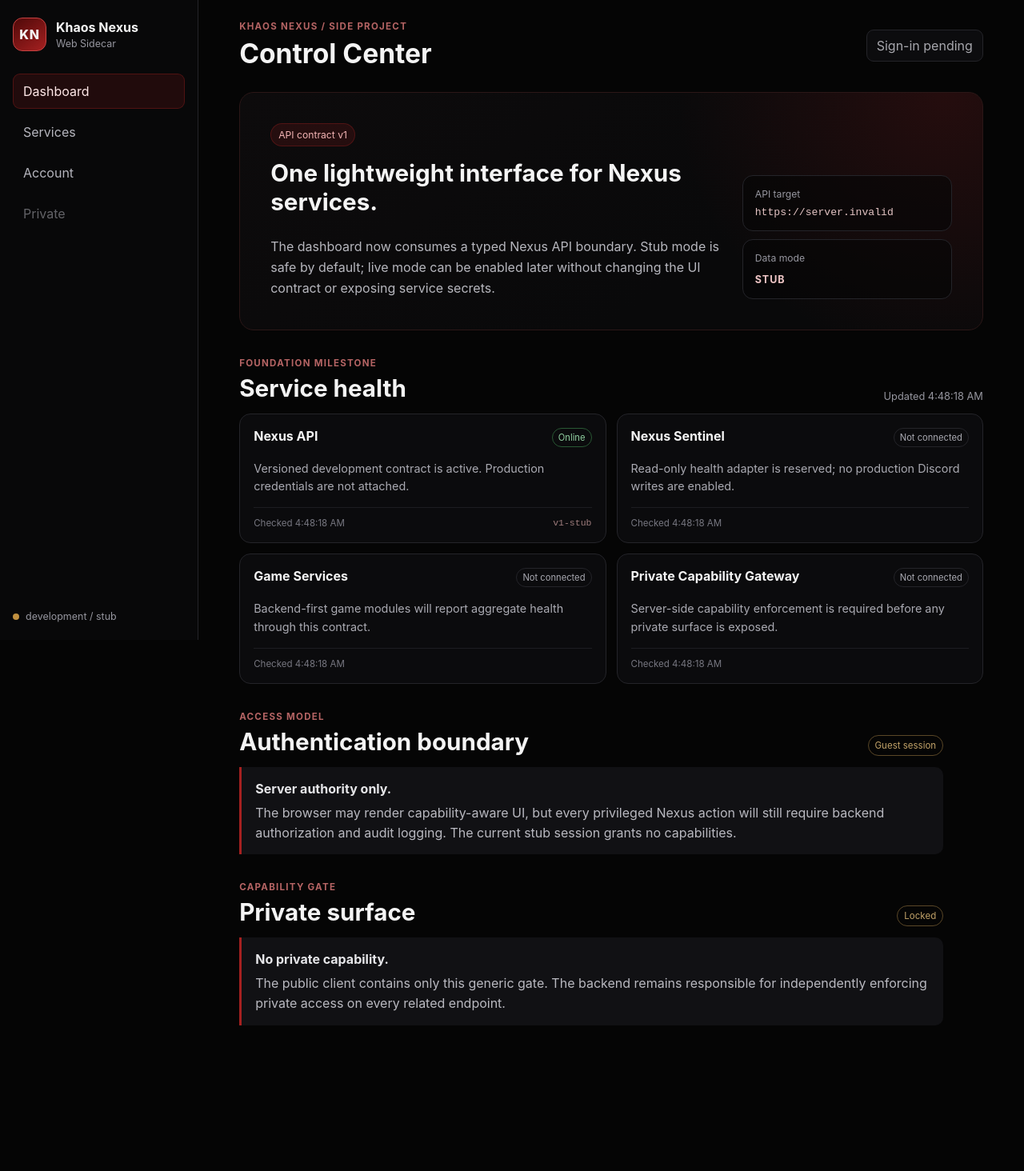
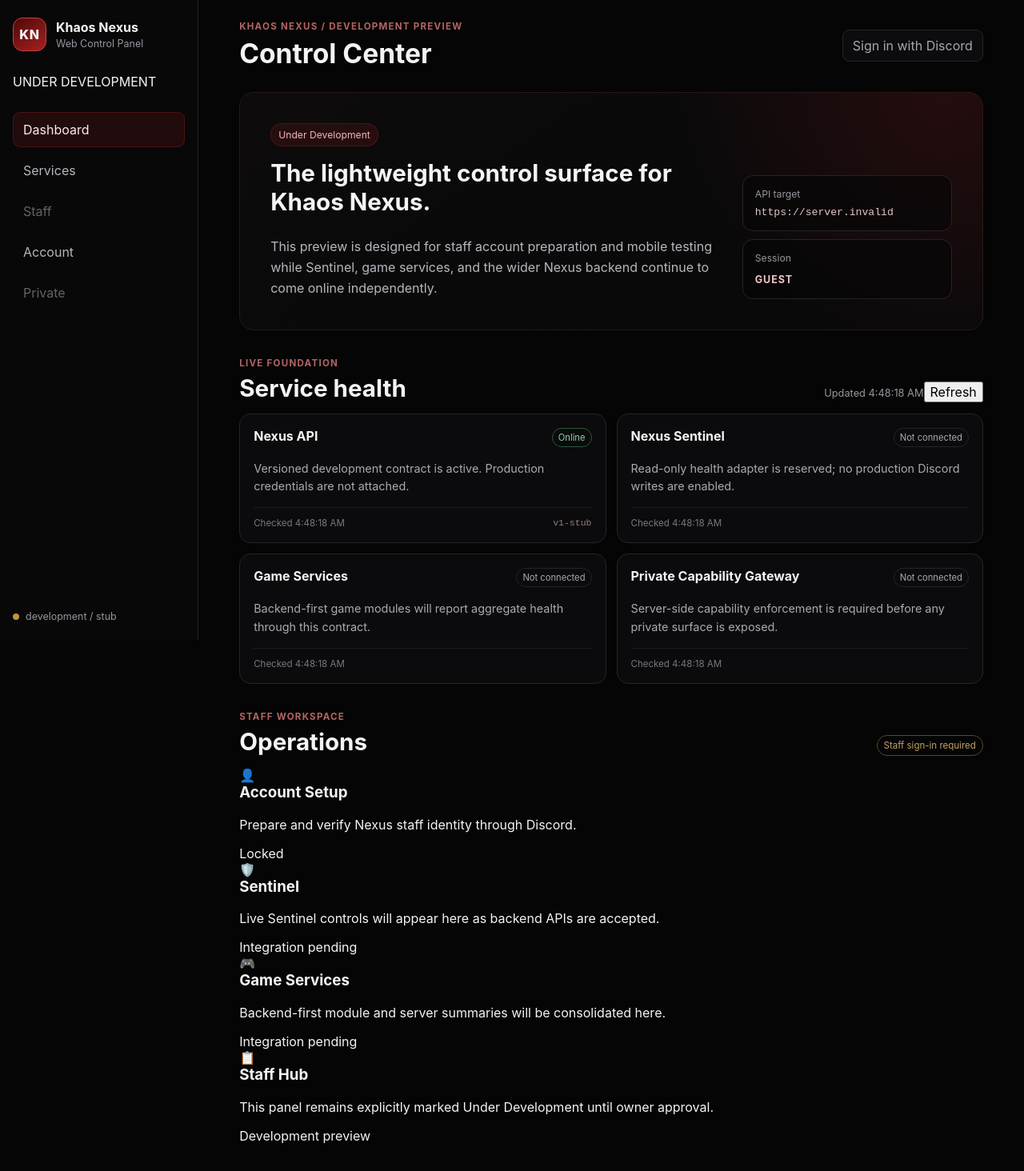
Before and after one commit to Khaos-Krew/Khaos-Nexus, a React (Vite) app in the folder web/: page / in a window 1280 px wide. Shown: the top 1464 px of the page at 80% size. Before the commit the page ends 1354 px from the top, so only its background shows below. Built offline with nearby package versions, Linux system fonts and the light colour scheme; no server answers.

Commit message:
feat(web): build usable staff control panel shell

```diff
--- a/web/src/App.tsx
+++ b/web/src/App.tsx
@@ -25,32 +25,40 @@
   const [loadError, setLoadError] = useState<string | null>(null);
   const [loading, setLoading] = useState(true);
 
+  const loadSnapshots = async () => {
+    setLoading(true);
+    try {
+      const [nextHealth, nextSession] = await Promise.all([
+        getHealthSnapshot(),
+        getSessionSnapshot()
+      ]);
+      setHealth(nextHealth);
+      setSession(nextSession);
+      setLoadError(null);
+    } catch (error: unknown) {
+      setLoadError(error instanceof Error ? error.message : 'Unable to load Nexus status.');
+    } finally {
+      setLoading(false);
+    }
+  };
+
   useEffect(() => {
-    const controller = new AbortController();
-
-    Promise.all([
-      getHealthSnapshot(controller.signal),
-      getSessionSnapshot(controller.signal)
-    ])
-      .then(([nextHealth, nextSession]) => {
-        setHealth(nextHealth);
-        setSession(nextSession);
-        setLoadError(null);
-      })
-      .catch((error: unknown) => {
-        if (controller.signal.aborted) return;
-        setLoadError(error instanceof Error ? error.message : 'Unable to load Nexus status.');
-      })
-      .finally(() => {
-        if (!controller.signal.aborted) setLoading(false);
-      });
-
-    return () => controller.abort();
+    void loadSnapshots();
   }, []);
 
   const services = health?.services ?? [];
   const signedIn = session?.authenticated === true && session.user !== null;
+  const staffAllowed = hasCapability(session, capabilities.staffAccess);
   const privateAllowed = hasCapability(session, capabilities.privateAccess);
+
+  const signIn = () => {
+    window.location.assign('/api/v1/auth/discord/start');
+  };
+
+  const signOut = async () => {
+    await fetch('/api/v1/auth/logout', { method: 'POST', credentials: 'include' });
+    await loadSnapshots();
+  };
 
   return (
     <div className="app-shell">
@@ -59,21 +67,18 @@
           <div className="brand-mark">KN</div>
           <div>
             <strong>Khaos Nexus</strong>
-            <span>Web Sidecar</span>
+            <span>Web Control Panel</span>
           </div>
         </div>
+
+        <div className="dev-ribbon">UNDER DEVELOPMENT</div>
 
         <nav aria-label="Primary navigation">
           <a className="nav-item active" href="#dashboard">Dashboard</a>
           <a className="nav-item" href="#services">Services</a>
+          <a className={`nav-item ${staffAllowed ? '' : 'locked'}`.trim()} href={staffAllowed ? '#staff' : '#account'}>Staff</a>
           <a className="nav-item" href="#account">Account</a>
-          <a
-            className={`nav-item ${privateAllowed ? '' : 'locked'}`.trim()}
-            href={privateAllowed ? '#private' : '#account'}
-            aria-disabled={!privateAllowed}
-          >
-            Private
-          </a>
+          <a className={`nav-item ${privateAllowed ? '' : 'locked'}`.trim()} href={privateAllowed ? '#private' : '#account'}>Private</a>
         </nav>
 
         <div className="sidebar-footer">
@@ -85,21 +90,26 @@
       <main>
         <header className="topbar">
           <div>
-            <p className="eyebrow">Khaos Nexus / Side Project</p>
+            <p className="eyebrow">Khaos Nexus / Development Preview</p>
             <h1>Control Center</h1>
           </div>
-          <button type="button" className="account-button" disabled={!signedIn}>
-            {signedIn ? session.user?.displayName : 'Sign-in pending'}
-          </button>
+          <div className="account-actions">
+            {signedIn && session.user?.avatarUrl && (
+              <img className="account-avatar" src={session.user.avatarUrl} alt="" />
+            )}
+            <button type="button" className="account-button primary" onClick={signedIn ? signOut : signIn}>
+              {signedIn ? `Sign out ${session.user?.displayName ?? ''}` : 'Sign in with Discord'}
+            </button>
+          </div>
         </header>
 
         <section className="hero" id="dashboard">
           <div>
-            <span className="status-pill">API contract v1</span>
-            <h2>One lightweight interface for Nexus services.</h2>
+            <span className="status-pill">Under Development</span>
+            <h2>The lightweight control surface for Khaos Nexus.</h2>
             <p>
-              The dashboard now consumes a typed Nexus API boundary. Stub mode is safe by default;
-              live mode can be enabled later without changing the UI contract or exposing service secrets.
+              This preview is designed for staff account preparation and mobile testing while Sentinel,
+              game services, and the wider Nexus backend continue to come online independently.
             </p>
           </div>
           <div className="hero-stat-stack">
@@ -108,8 +118,8 @@
               <code>{nexusClientConfig.apiBase}</code>
             </div>
             <div className="hero-stat">
-              <span>Data mode</span>
-              <strong>{nexusClientConfig.dataMode}</strong>
+              <span>Session</span>
+              <strong>{signedIn ? 'Authenticated' : 'Guest'}</strong>
             </div>
           </div>
         </section>
@@ -124,28 +134,27 @@
         <section className="section" id="services">
           <div className="section-heading">
             <div>
-              <p className="eyebrow">Foundation milestone</p>
+              <p className="eyebrow">Live foundation</p>
               <h2>Service health</h2>
             </div>
-            <span className="muted">
-              {loading ? 'Loading…' : `Updated ${formatTimestamp(health?.generatedAt)}`}
-            </span>
+            <div className="section-actions">
+              <span className="muted">{loading ? 'Loading…' : `Updated ${formatTimestamp(health?.generatedAt)}`}</span>
+              <button className="text-button" type="button" onClick={() => void loadSnapshots()}>Refresh</button>
+            </div>
           </div>
 
           <div className="service-grid" aria-busy={loading}>
             {loading && services.length === 0 ? (
               <article className="service-card placeholder-card">
                 <h3>Loading Nexus services…</h3>
-                <p>The sidecar is resolving the configured data source.</p>
+                <p>The panel is resolving the same-origin Nexus API.</p>
               </article>
             ) : (
               services.map((service) => (
                 <article className="service-card" key={service.id}>
                   <div className="service-card-header">
                     <h3>{service.name}</h3>
-                    <span className={`service-state ${service.state}`}>
-                      {stateLabels[service.state]}
-                    </span>
+                    <span className={`service-state ${service.state}`}>{stateLabels[service.state]}</span>
                   </div>
                   <p>{service.summary}</p>
                   <div className="service-meta">
@@ -158,21 +167,61 @@
           </div>
         </section>
 
+        <section className="section" id="staff">
+          <div className="section-heading">
+            <div>
+              <p className="eyebrow">Staff workspace</p>
+              <h2>Operations</h2>
+            </div>
+            <span className={`session-state ${staffAllowed ? 'authenticated' : 'guest'}`}>
+              {staffAllowed ? 'Staff access active' : 'Staff sign-in required'}
+            </span>
+          </div>
+
+          <div className="quick-grid">
+            <article className="quick-card">
+              <span className="quick-icon">👤</span>
+              <h3>Account Setup</h3>
+              <p>Prepare and verify Nexus staff identity through Discord.</p>
+              <span className="quick-status">{staffAllowed ? 'Available' : 'Locked'}</span>
+            </article>
+            <article className="quick-card">
+              <span className="quick-icon">🛡️</span>
+              <h3>Sentinel</h3>
+              <p>Live Sentinel controls will appear here as backend APIs are accepted.</p>
+              <span className="quick-status">Integration pending</span>
+            </article>
+            <article className="quick-card">
+              <span className="quick-icon">🎮</span>
+              <h3>Game Services</h3>
+              <p>Backend-first module and server summaries will be consolidated here.</p>
+              <span className="quick-status">Integration pending</span>
+            </article>
+            <article className="quick-card">
+              <span className="quick-icon">📋</span>
+              <h3>Staff Hub</h3>
+              <p>This panel remains explicitly marked Under Development until owner approval.</p>
+              <span className="quick-status">Development preview</span>
+            </article>
+          </div>
+        </section>
+
         <section className="section compact" id="account">
           <div className="section-heading">
             <div>
               <p className="eyebrow">Access model</p>
-              <h2>Authentication boundary</h2>
+              <h2>Account</h2>
             </div>
             <span className={`session-state ${signedIn ? 'authenticated' : 'guest'}`}>
               {signedIn ? 'Authenticated' : 'Guest session'}
             </span>
           </div>
           <div className="notice">
-            <strong>Server authority only.</strong>
+            <strong>{signedIn ? session.user?.displayName : 'Discord account required.'}</strong>
             <span>
-              The browser may render capability-aware UI, but every privileged Nexus action will still
-              require backend authorization and audit logging. The current stub session grants no capabilities.
+              {signedIn
+                ? `Roles: ${session.user?.roles.join(', ') || 'none'}. Privileged actions remain server-authorized and audited.`
+                : 'Sign in with an approved Discord staff account. Access is denied to accounts that are not on the development allowlist.'}
             </span>
           </div>
         </section>
@@ -180,18 +229,17 @@
         <section className="section compact" id="private">
           <div className="section-heading">
             <div>
-              <p className="eyebrow">Capability gate</p>
-              <h2>Private surface</h2>
+              <p className="eyebrow">Private capability</p>
+              <h2>Owner surface</h2>
             </div>
             <span className={`session-state ${privateAllowed ? 'authenticated' : 'guest'}`}>
               {privateAllowed ? 'Allowed' : 'Locked'}
             </span>
           </div>
           <div className="notice">
-            <strong>{privateAllowed ? 'Capability verified in session projection.' : 'No private capability.'}</strong>
+            <strong>{privateAllowed ? 'Private capability verified.' : 'Owner capability required.'}</strong>
             <span>
-              The public client contains only this generic gate. The backend remains responsible for
-              independently enforcing private access on every related endpoint.
+              Private functionality stays behind server-side capability checks. The public client contains no private service credentials or implementation secrets.
             </span>
           </div>
         </section>
@@ -200,6 +248,7 @@
       <nav className="mobile-nav" aria-label="Mobile navigation">
         <a className="active" href="#dashboard">Home</a>
         <a href="#services">Services</a>
+        <a href="#staff">Staff</a>
         <a href="#account">Account</a>
       </nav>
     </div>
```
